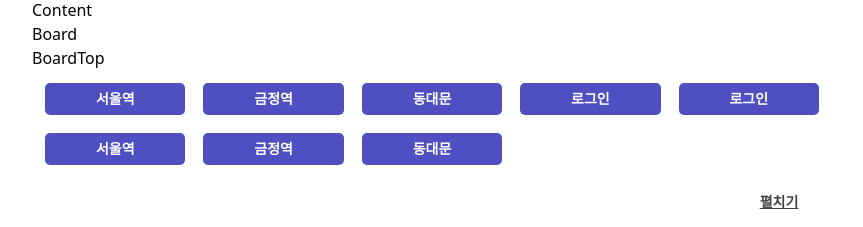
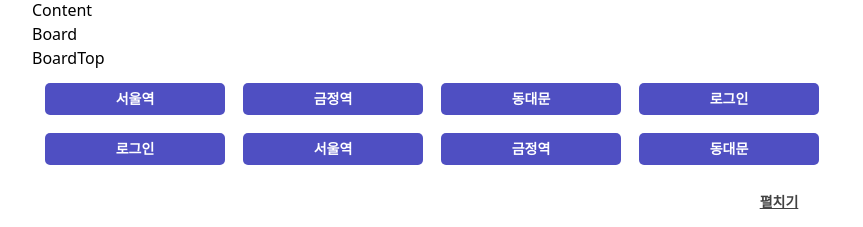
Before and after one commit to kosa-3rd/metro-comm-vue, a Vue app: page / in a window 1280 px wide. Shown: the part 218-445 px from the top of the page, without its empty margins (208-1071 px from the left). Built offline with nearby package versions, Linux system fonts and the light colour scheme.

Commit message:
역 버튼 프론트 구현 완

```diff
--- a/src/assets/GlobalStyle.css
+++ b/src/assets/GlobalStyle.css
@@ -65,3 +65,22 @@
         width: 100%;
     }
 }
+
+/* 호선별 배경색 및 테두리 색상 정의 */
+.bg-lineColors-1호선 { background-color: #0052A4; } /* 파란색 */
+.bg-lineColors-2호선 { background-color: #00A84D; } /* 녹색 */
+.bg-lineColors-3호선 { background-color: #EF7C1C; } /* 주황색 */
+.bg-lineColors-4호선 { background-color: #00A5DE; } /* 하늘색 */
+.bg-lineColors-5호선 { background-color: #996CAC; } /* 보라색 */
+.bg-lineColors-6호선 { background-color: #CD7C2F; } /* 갈색 */
+.bg-lineColors-7호선 { background-color: #747F00; } /* 연두색 */
+.bg-lineColors-8호선 { background-color: #E6186C; } /* 분홍색 */
+
+.border-lineColors-1호선 { border-color: #0052A4; } /* 파란색 테두리 */
+.border-lineColors-2호선 { border-color: #00A84D; } /* 녹색 테두리 */
+.border-lineColors-3호선 { border-color: #EF7C1C; } /* 주황색 테두리 */
+.border-lineColors-4호선 { border-color: #00A5DE; } /* 하늘색 테두리 */
+.border-lineColors-5호선 { border-color: #996CAC; } /* 보라색 테두리 */
+.border-lineColors-6호선 { border-color: #CD7C2F; } /* 갈색 테두리 */
+.border-lineColors-7호선 { border-color: #747F00; } /* 연두색 테두리 */
+.border-lineColors-8호선 { border-color: #E6186C; } /* 분홍색 테두리 */
--- a/src/components/content/BoardTopStationBtnCmp.vue
+++ b/src/components/content/BoardTopStationBtnCmp.vue
@@ -1,7 +1,7 @@
 <template>
     <!-- 메뉴 버튼 -->
     <div>
-        <transition-group name="menu" tag="div" class="grid grid-cols-5 gap-2 p-2" :class="gridClass">
+        <transition-group name="slide" tag="div" class="grid grid-cols-4 gap-2 p-2">
             <button v-for="(menu, index) in visibleMenus" :key="index" class="station-btn shared-btn">
                 {{ menu }}
             </button>
@@ -16,6 +16,7 @@
 
 <script>
 export default {
+
     data() {
         return {
             menus: [
@@ -32,32 +33,25 @@ export default {
                 '버튼1',
                 '버튼이름은',
                 '오육칠팔구',
+                '213',
+                '123213',
+                'exn'
             ],
-            isExpanded: false,
-            visibleCount: 8,
-            gridClass: 'grid-cols-5' // 기본 그리드 클래스
+            isExpanded: false, // 기본 상태는 메뉴가 접힌 상태
         };
     },
     computed: {
         visibleMenus() {
-            return this.isExpanded ? this.menus : this.menus.slice(0, this.visibleCount);
+            return this.isExpanded ? this.menus : this.menus.slice(0, 8);
         }
     },
     methods: {
         toggleMenu() {
             this.isExpanded = !this.isExpanded;
         },
-        updateGridClass() {
-            this.gridClass = window.innerWidth <= 768 ? 'grid-cols-4' : 'grid-cols-5';
-        }
     },
-    mounted() {
-        this.updateGridClass();
-        window.addEventListener('resize', this.updateGridClass);
-    },
-    beforeUnmount() {
-        window.removeEventListener('resize', this.updateGridClass);
-    }
+
+
 };
 </script>
 
@@ -103,43 +97,37 @@ export default {
     text-decoration: underline; /* 호버 시에도 밑줄 유지 */
 }
 
-/* 메뉴 애니메이션 */
-.menu-enter-active, .menu-leave-active {
+/* 슬라이드 인/아웃 애니메이션 */
+ .slide-leave-active {
     transition: all 0.2s ease;
+    position: relative; /* 애니메이션이 원활하게 작동되도록 position 설정 */
 }
 
-.menu-enter, .menu-leave-to /* .menu-leave-active in <2.1.8 */ {
-    opacity: 0;
-    transform: translateY(-10px);
+.slide-leave {
+    transform: translateY(0); /* 시작 위치 */
+    opacity: 1; /* 시작 상태는 불투명 */
 }
 
-@media (max-width: 768px) {
+.slide-leave-to {
+    transform: translateY(-5px); /* 접기 시 위로 슬라이드 아웃 */
+    opacity: 0; /* 사라질 때 투명해짐 */
+}
+
+@media (max-width: 500px) {
     .grid-cols-4 {
-        grid-template-columns: repeat(4, 2fr);
+        grid-template-columns: repeat(4, 1fr);
     }
 
     .shared-btn {
-    font-size: 12px; /* 작은 화면에서 글자 크기 조정 */
-    padding: 6px 10px; /* 작은 화면에서 패딩 조정 */
-    min-width: 70px; /* 작은 화면에서 버튼 너비 조정 */
-}
+        font-size: 12px; /* 작은 화면에서 글자 크기 조정 */
+        padding: 6px 10px; /* 작은 화면에서 패딩 조정 */
+        min-width: 70px; /* 작은 화면에서 버튼 너비 조정 */
+    }
 }
 
 @media (max-width: 390px) {
-    .grid-cols-3 {
-        grid-template-columns: repeat(3, 2fr); /* 매우 작은 화면에서 3열로 변경 */
-    }
-
-    .station-btn {
-        font-size: 10px; /* 매우 작은 화면에서 글자 크기 조정 */
-        padding: 4px 8px; /* 매우 작은 화면에서 패딩 조정 */
-        min-width: 60px; /* 매우 작은 화면에서 버튼 너비 조정 */
-    }
-
-    .toggle-btn {
-        font-size: 10px; /* 매우 작은 화면에서 글자 크기 조정 */
-        padding: 4px 8px; /* 매우 작은 화면에서 패딩 조정 */
-        min-width: 60px; /* 매우 작은 화면에서 버튼 너비 조정 */
+    .grid-cols-4 {
+        grid-template-columns: repeat(4, 1fr); /* 매우 작은 화면에서도 4열로 유지 */
     }
 }
 </style>
--- a/src/components/nav/NavMapCmp.vue
+++ b/src/components/nav/NavMapCmp.vue
@@ -31,7 +31,7 @@ export default {
   padding: 1.5rem;
   box-shadow: var(--tw-shadow);
   width: 90%;
-  height: 700px;
+  height: 600px;
   max-width: 900px;
   max-height: 700px;
   overflow-y: auto;
```
